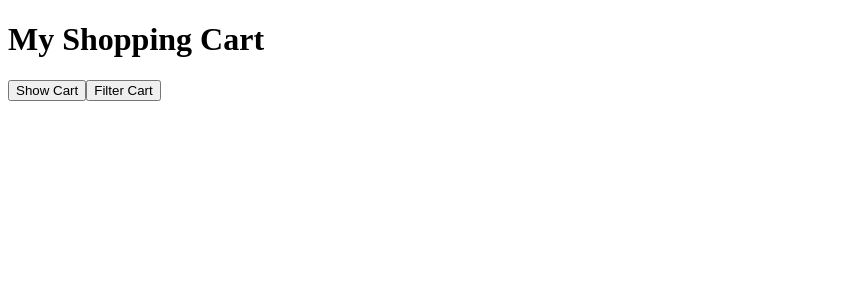
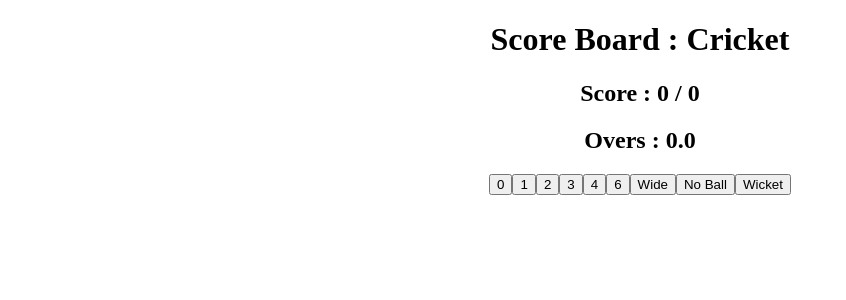
Before and after one commit to TanmayeeVeerabhadra/reactjsfed, a React (Create React App) app: page / in a window 1280 px wide. Shown: the top 300 px of the page, without its empty margins (0-846 px from the left). Built offline with nearby package versions, Linux system fonts and the light colour scheme.

Commit message:
Added cricscore.js

```diff
--- a/src/components/App.js
+++ b/src/components/App.js
@@ -1,8 +1,8 @@
-import MyCart from "./MyCart";
+import CricScore from "./CricScore";
 function App() {
   return (
     <div>
-      <MyCart />
+      <CricScore />
     </div>
   );
 }
--- /dev/null
+++ b/src/components/CricScore.js
@@ -0,0 +1,115 @@
+import React, { Component } from "react";
+export class CricScore extends Component {
+  constructor(props) {
+    super(props);
+    this.state = {
+      score: 0,
+      wickets: 0,
+      balls: 0,
+      overs: 0
+    };
+  }
+  changeBalls = () => {
+    if ((this.state.balls + 1) % 6 === 0) {
+      this.setState((prevState) => ({
+        ...prevState,
+        overs: this.state.overs + 1
+      }));
+    }
+    this.setState((prevState) => ({
+      ...prevState,
+      balls: (this.state.balls + 1) % 6
+    }));
+  };
+  changeScore = (value, countBall) => {
+    this.setState((prevState) => ({
+      ...prevState,
+      score: this.state.score + value
+    }));
+    countBall && this.changeBalls();
+  };
+  handleClick = (e) => {
+    const id = e.target.id;
+    switch (id) {
+      case "2":
+        this.changeScore(2);
+        break;
+      case "3":
+        this.changeScore(3);
+        break;
+      case "4":
+        this.changeScore(4);
+        break;
+      case "6":
+        this.changeScore(6);
+        break;
+      case "1":
+        this.changeScore(1);
+        break;
+      case "No Ball":
+        this.changeScore(1, false);
+        break;
+      case "Wide":
+        this.changeScore(1, false);
+        break;
+      case "Wicket":
+        this.setState((prevState) => ({
+          ...prevState,
+          wickets: this.state.wickets + 1
+        }));
+        break;
+      case "0":
+        this.changeBalls();
+        break;
+      default:
+        break;
+    }
+  };
+  render() {
+    return (
+      <div style={{ textAlign: "center" }}>
+        <h1>Score Board : Cricket</h1>
+        <h2>
+          Score : {this.state.score} / {this.state.wickets}
+        </h2>
+        <h2>
+          Overs : {this.state.overs}.{this.state.balls}{" "}
+        </h2>
+        <div>
+          <button id="0" onClick={this.handleClick}>
+            0
+          </button>
+          <button id="1" onClick={this.handleClick}>
+            1
+          </button>
+          <button id="2" onClick={this.handleClick}>
+            2
+          </button>
+          <button id="3" onClick={this.handleClick}>
+            3
+          </button>
+          <button id="4" onClick={this.handleClick}>
+            4
+          </button>
+          <button id="6" onClick={this.handleClick}>
+            6
+          </button>
+          <button id="Wide" onClick={this.handleClick}>
+            Wide
+          </button>
+          <button id="No Ball" onClick={this.handleClick}>
+            No Ball
+          </button>
+          <button
+            id="Wicket"
+            onClick={this.handleClick}
+            disabled={this.state.wickets > 9 ? true : false}
+          >
+            Wicket
+          </button>
+        </div>
+      </div>
+    );
+  }
+}
+export default CricScore;
```
